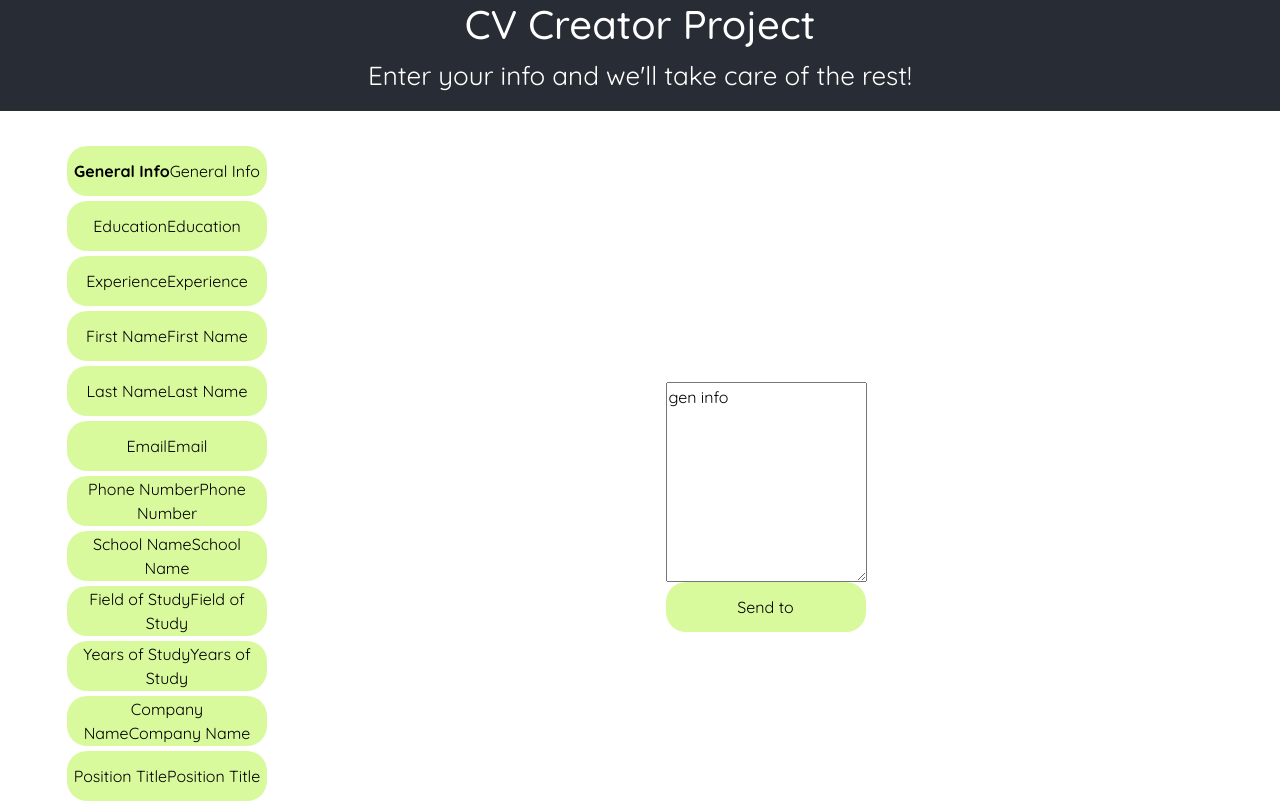
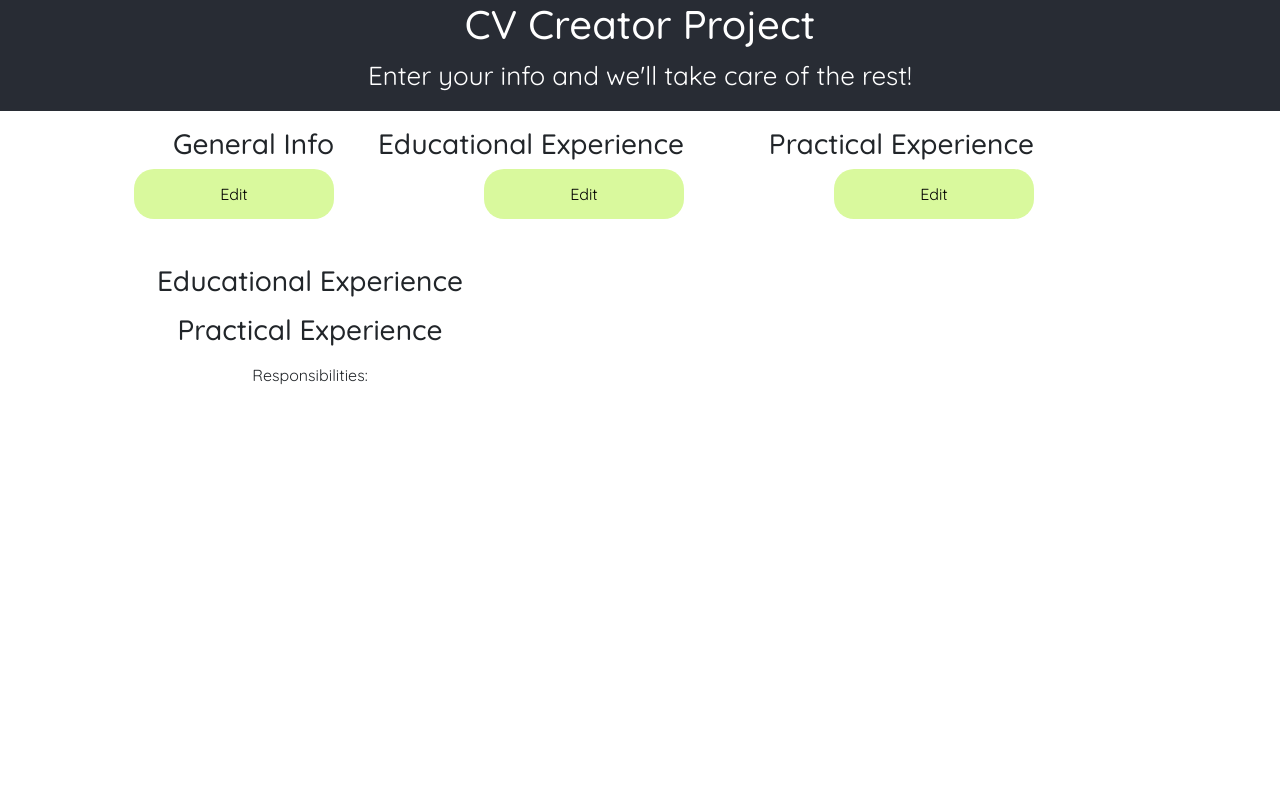
Before and after one commit to pinkx-xlink/cv-application-project, a React (Create React App) app in the folder cv-app-project/: page / in a window 1280 px wide. Shown: the top 803 px of the page. Built offline with nearby package versions, Linux system fonts and the light colour scheme.

Commit message:
Comment out useReducer code

```diff
--- a/cv-app-project/src/App.js
+++ b/cv-app-project/src/App.js
@@ -103,7 +103,7 @@ function App() {
         <p>Enter your info and we'll take care of the rest!</p>
       </header>
 
-      <div className='buttons-and-input-container'>
+      {/* <div className='buttons-and-input-container'>
         <InputFieldsList
           inputFields={inputFields}
           selectedId={state.selectedId}
@@ -120,7 +120,7 @@ function App() {
           type="text"
         />
         <p>{state.value}</p>
-      </div>
+      </div> */}
 
 
       <div class="user-input">
```
